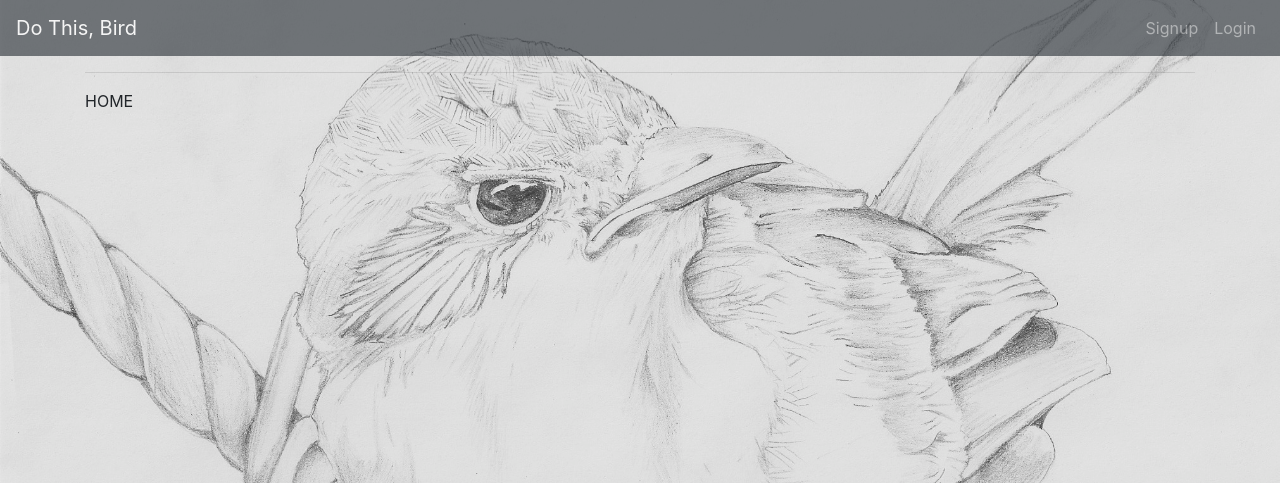
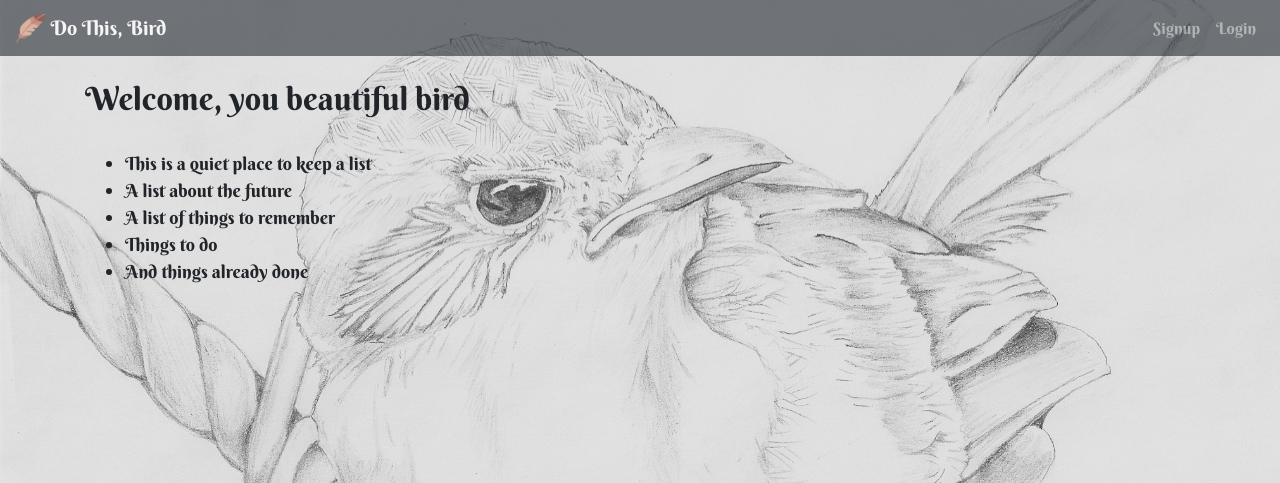
Before and after one commit to ZanderSparrow/dothisbird, a Django app: page / in a window 1280 px wide. Shown: the top 483 px of the page. Run offline with Django 3.2, Linux system fonts and the light colour scheme; some libraries are stand-ins or nearby versions.

Commit message:
Add content to home page and add favicon and icon (feather emoji)

```diff
--- a/todo/static/todo/styles.css
+++ b/todo/static/todo/styles.css
@@ -6,6 +6,14 @@ html, body {
   background-size: cover;
 }
 
+body {
+  font-family: 'Berkshire Swash', cursive;
+}
+
 .navbar {
   opacity: 0.66;
 }
+
+.home-list {
+  font-size: large;
+}
--- a/todo/templates/todo/base.html
+++ b/todo/templates/todo/base.html
@@ -11,12 +11,19 @@
 
     <link rel="stylesheet" href="{% static 'todo/styles.css' %}">
 
+    <link href="https://fonts.googleapis.com/css2?family=Berkshire+Swash&display=swap" rel="stylesheet">
+
     <title>Do This, Bird</title>
+    <link rel="shortcut icon" type="image/png" href="{% static 'todo/favicon.ico' %}"/>
+
   </head>
   <body>
     <!-- Nav bar -->
     <nav class="navbar navbar-expand-lg navbar-dark bg-dark">
-      <a class="navbar-brand" href="{% url 'home' %}">Do This, Bird</a>
+      <a class="navbar-brand" href="{% url 'home' %}">
+        <img src="{% static 'todo/favicon-32x32.png' %}" width="30" height="30" class="d-inline-block align-top" alt="" loading="lazy">
+        Do This, Bird
+      </a>
       <button class="navbar-toggler" type="button" data-toggle="collapse" data-target="#navbarSupportedContent" aria-controls="navbarSupportedContent" aria-expanded="false" aria-label="Toggle navigation">
         <span class="navbar-toggler-icon"></span>
       </button>
--- a/todo/templates/todo/home.html
+++ b/todo/templates/todo/home.html
@@ -1,6 +1,15 @@
 {% extends 'todo/base.html' %}
 
 {% block content %}
-<hr>
-HOME
+<br>
+<h2>Welcome, you beautiful bird</h2>
+<br>
+<ul class="home-list">
+  <li>This is a quiet place to keep a list</li>
+  <li>A list about the future</li>
+  <li>A list of things to remember</li>
+  <li>Things to do</li>
+  <li>And things already done</li>
+</ul>
+
 {% endblock %}
```
Also changed, not shown: todo/static/todo/favicon-32x32.png (added), todo/static/todo/favicon.ico (added).
